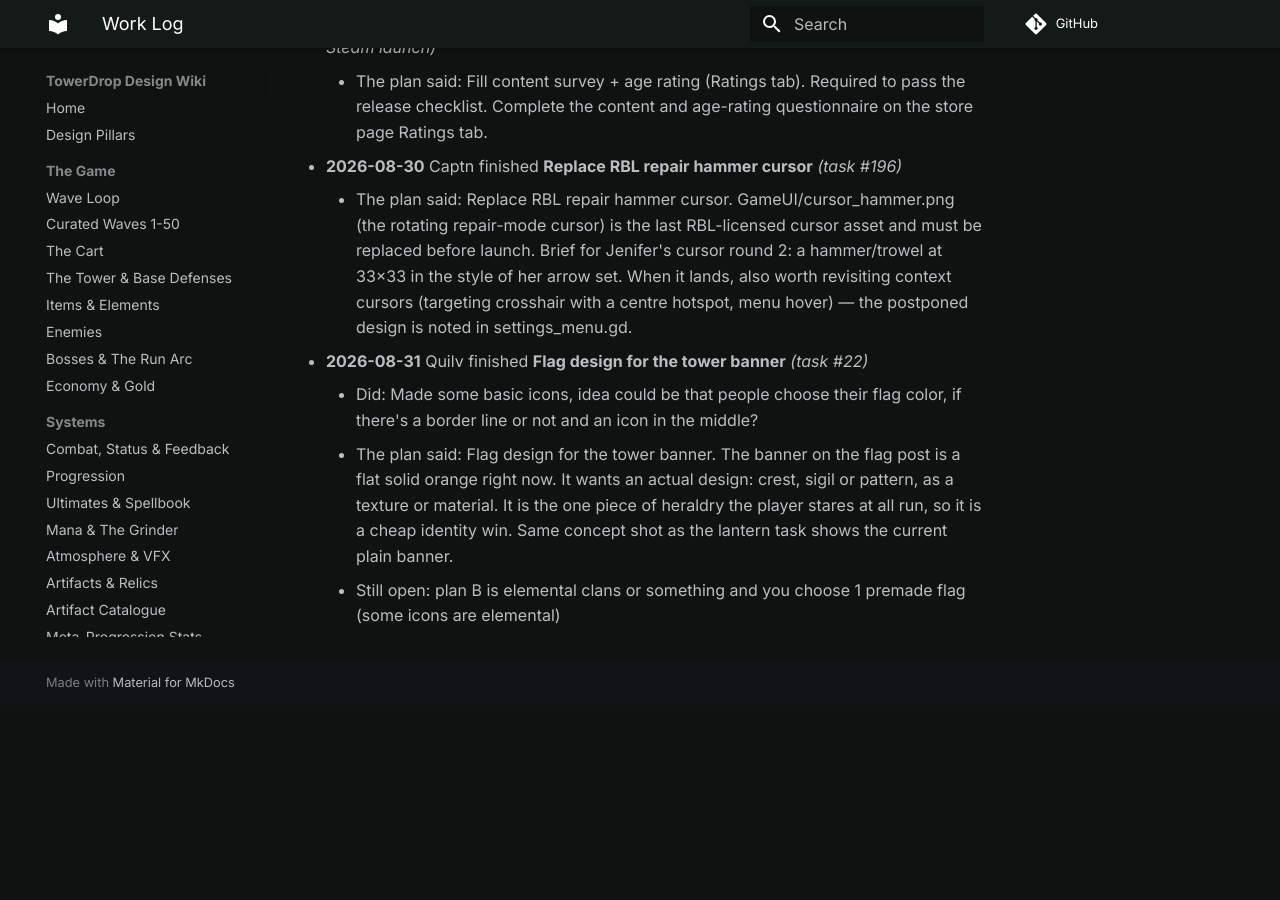
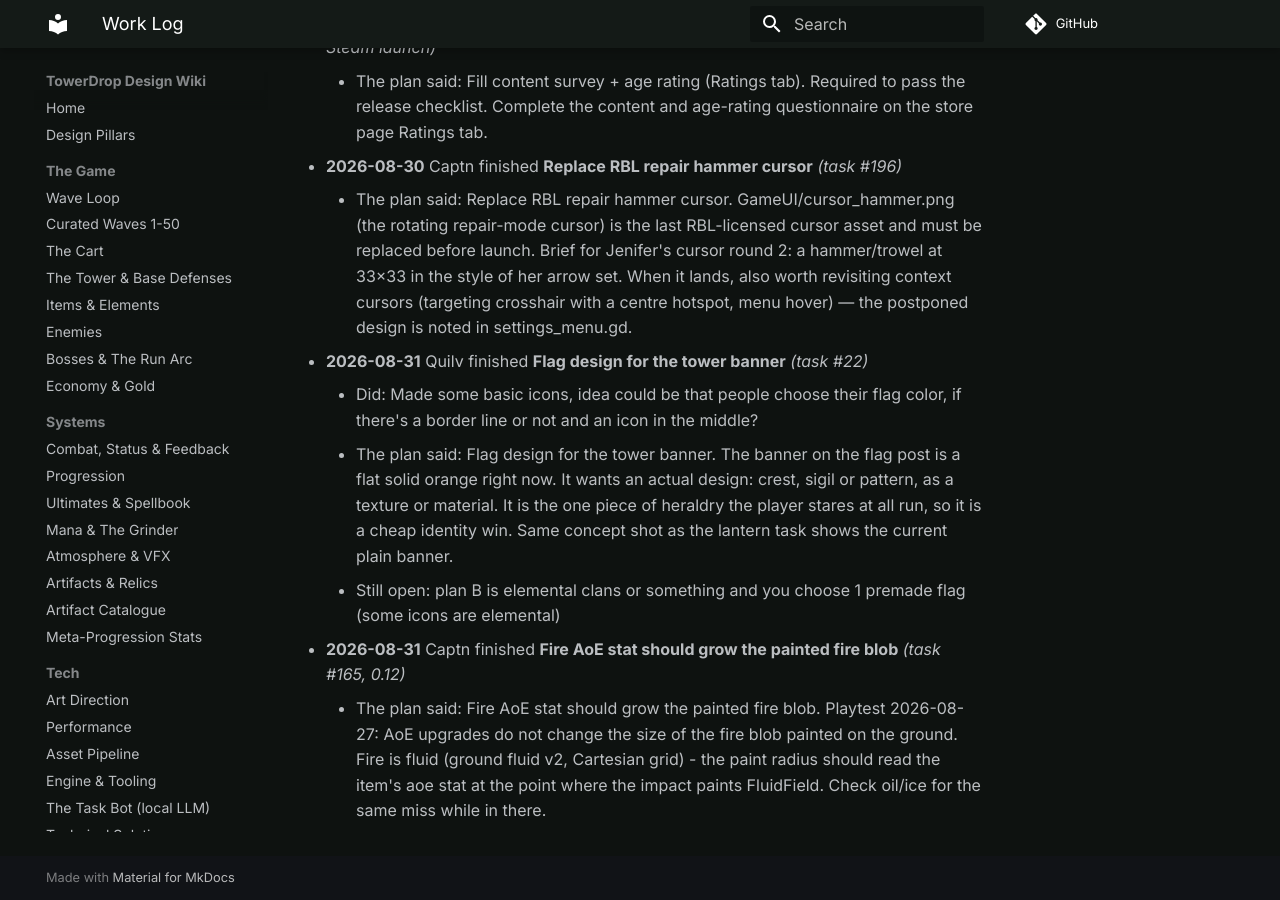
Before and after one commit to cap7n/towerdrop-docs, an MkDocs documentation site: the page built from docs/project/log.md, in a window 1280 px wide and 900 px high, scrolled down 9755 px. Built offline with MkDocs 1.6.1 and Material for MkDocs 9.7.7, drawn with Linux system fonts in a browser that asks for light colours; comment, search, counter and statistics services are not loaded; before the commit the page ends 10460 px from its top, so only the background shows below that.

Commit message:
log: Fire AoE stat should grow the painted fire blob (task #165)

```diff
--- a/docs/project/log.md
+++ b/docs/project/log.md
@@ -115,3 +115,5 @@ Bot design: [The Task Bot](../tech/wiki-bot.md).
     - Did: Made some basic icons, idea could be that people choose their flag color, if there's a border line or not and an icon in the middle?
     - The plan said: Flag design for the tower banner. The banner on the flag post is a flat solid orange right now. It wants an actual design: crest, sigil or pattern, as a texture or material. It is the one piece of heraldry the player stares at all run, so it is a cheap identity win. Same concept shot as the lantern task shows the current plain banner.
     - Still open: plan B is elemental clans or something and you choose 1 premade flag (some icons are elemental)
+- **2026-08-31** Captn finished **Fire AoE stat should grow the painted fire blob** _(task #165, 0.12)_
+    - The plan said: Fire AoE stat should grow the painted fire blob. Playtest 2026-08-27: AoE upgrades do not change the size of the fire blob painted on the ground. Fire is fluid (ground fluid v2, Cartesian grid) - the paint radius should read the item's aoe stat at the point where the impact paints FluidField. Check oil/ice for the same miss while in there.
```
